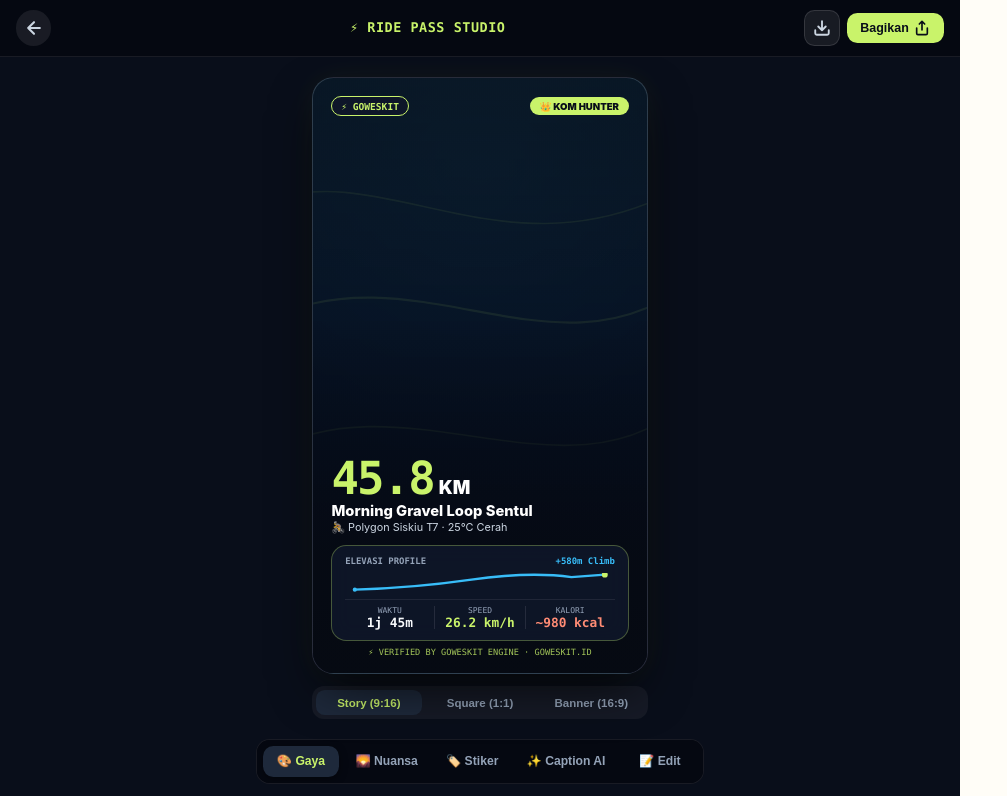
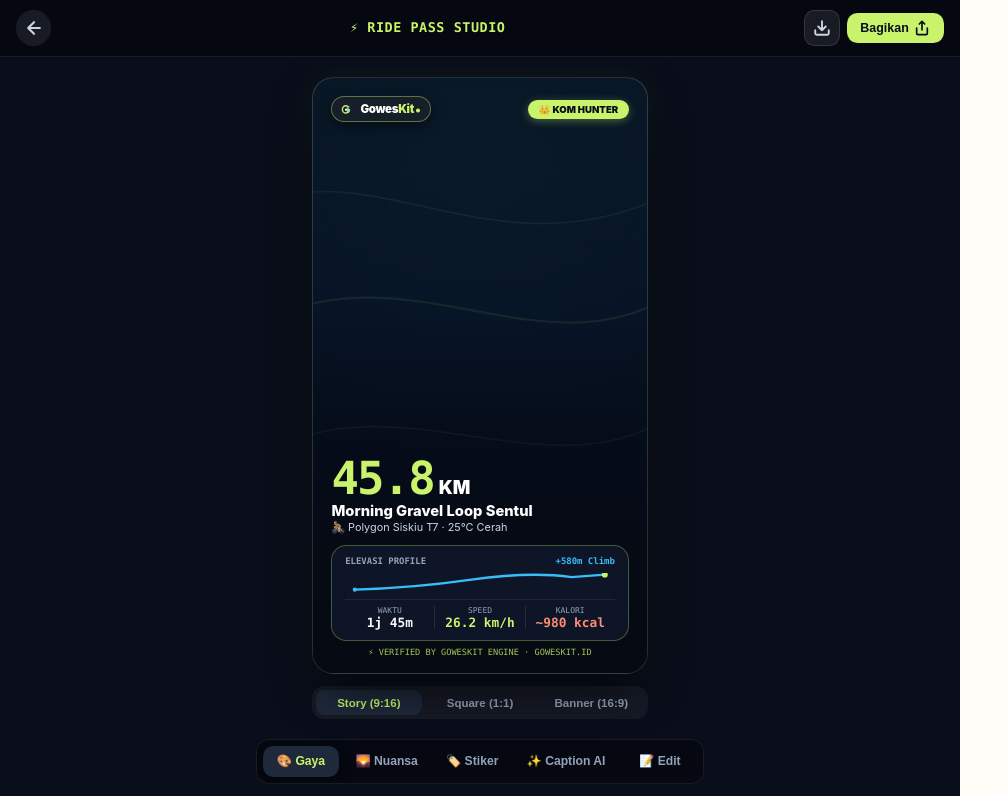
Before and after one commit to RiprLutuk/goweskit, a Nuxt app in the folder apps/web/: page /ride-flex in a window 1280 px wide. Shown: the top 796 px of the page, without its empty margins (0-1007 px from the left). Built offline with nearby package versions, Linux system fonts and the light colour scheme.

Commit message:
fix(ui): use official GowesKit Pro Cycling brand mark and typography across RideFlex poster and canvas renderer

```diff
--- a/apps/web/app/components/RideFlexStudioModal.vue
+++ b/apps/web/app/components/RideFlexStudioModal.vue
@@ -195,25 +195,60 @@
 
   // Dark Vignette
   const vignette = ctx.createLinearGradient(0, 0, 0, canvas.height);
-  vignette.addColorStop(0, 'rgba(6, 10, 18, 0.4)');
+  vignette.addColorStop(0, 'rgba(6, 10, 18, 0.3)');
   vignette.addColorStop(0.4, 'rgba(6, 10, 18, 0.1)');
   vignette.addColorStop(0.75, 'rgba(6, 10, 18, 0.85)');
   vignette.addColorStop(1, 'rgba(6, 10, 18, 0.98)');
   ctx.fillStyle = vignette;
   ctx.fillRect(0, 0, canvas.width, canvas.height);
 
-  // Top Branding Pill
-  ctx.fillStyle = 'rgba(15, 23, 42, 0.92)';
-  ctx.strokeStyle = '#C9F36A';
-  ctx.lineWidth = 3;
+  // Official GowesKit Brand Pill
+  const pillY = isStory ? 90 : 60;
+  ctx.fillStyle = 'rgba(23, 32, 42, 0.94)';
+  ctx.strokeStyle = 'rgba(201, 243, 106, 0.4)';
+  ctx.lineWidth = 2.5;
   ctx.beginPath();
-  ctx.roundRect(70, isStory ? 90 : 60, 360, 58, 29);
+  ctx.roundRect(70, pillY, 320, 64, 32);
   ctx.fill();
   ctx.stroke();
 
+  // Draw Mini Emblem Box
+  ctx.fillStyle = '#0F172A';
+  ctx.beginPath();
+  ctx.roundRect(82, pillY + 10, 44, 44, 12);
+  ctx.fill();
+
+  // Draw G Wheel mark
+  ctx.strokeStyle = '#C9F36A';
+  ctx.lineWidth = 3.5;
+  ctx.lineCap = 'round';
+  ctx.lineJoin = 'round';
+  ctx.beginPath();
+  ctx.arc(104, pillY + 32, 12, 0.6 * Math.PI, 1.8 * Math.PI);
+  ctx.lineTo(104, pillY + 32);
+  ctx.stroke();
+
+  // Draw Arrow
+  ctx.strokeStyle = '#8EDDF4';
+  ctx.lineWidth = 3;
+  ctx.beginPath();
+  ctx.moveTo(108, pillY + 26);
+  ctx.lineTo(116, pillY + 32);
+  ctx.lineTo(108, pillY + 38);
+  ctx.stroke();
+
+  // Draw Wordmark
+  ctx.font = '900 32px sans-serif';
+  ctx.fillStyle = '#FFFFFF';
+  ctx.fillText('Gowes', 140, pillY + 44);
   ctx.fillStyle = '#C9F36A';
-  ctx.font = '900 24px monospace';
-  ctx.fillText('⚡ GOWESKIT RIDE PASS', 95, isStory ? 128 : 98);
+  ctx.fillText('Kit', 255, pillY + 44);
+
+  // Green Dot
+  ctx.fillStyle = '#C9F36A';
+  ctx.beginPath();
+  ctx.arc(310, pillY + 41, 5, 0, 2 * Math.PI);
+  ctx.fill();
 
   if (rideForm.activeSticker !== 'none') {
     const stickerText = {
@@ -228,12 +263,12 @@
     if (stickerText) {
       ctx.fillStyle = '#C9F36A';
       ctx.beginPath();
-      ctx.roundRect(canvas.width - 440, isStory ? 90 : 60, 370, 58, 29);
+      ctx.roundRect(canvas.width - 440, pillY, 370, 64, 32);
       ctx.fill();
 
       ctx.fillStyle = '#0f172a';
-      ctx.font = '900 22px sans-serif';
-      ctx.fillText(stickerText, canvas.width - 415, isStory ? 128 : 98);
+      ctx.font = '900 24px sans-serif';
+      ctx.fillText(stickerText, canvas.width - 415, pillY + 42);
     }
   }
 
@@ -435,8 +470,22 @@
             >
               <div class="modal-poster-vignette"></div>
 
+              <!-- Official GowesKit Brand Chip -->
               <div class="modal-poster-top">
-                <div class="m-brand-badge">⚡ GOWESKIT</div>
+                <div class="m-brand-chip">
+                  <div class="m-brand-mark-box">
+                    <svg viewBox="0 0 40 40" fill="none" width="16" height="16" aria-hidden="true">
+                      <rect width="40" height="40" rx="10" fill="#17202A" />
+                      <path d="M27 15.2C25.3 13.2 22.8 12 20 12C15.0294 12 11 16.0294 11 21C11 25.9706 15.0294 30 20 30C24.4 30 28.1 26.8 28.8 22.5H19" stroke="#C9F36A" stroke-width="3.5" stroke-linecap="round" stroke-linejoin="round" />
+                      <path d="M23 17.5L28.2 22.5L23 27.5" stroke="#8EDDF4" stroke-width="3" stroke-linecap="round" stroke-linejoin="round" />
+                      <circle cx="20" cy="21" r="2.2" fill="#FFFFFF" />
+                    </svg>
+                  </div>
+                  <span class="m-brand-text">
+                    <span class="text-white">Gowes</span><span class="text-lime">Kit</span><span class="m-brand-dot"></span>
+                  </span>
+                </div>
+
                 <div v-if="rideForm.activeSticker !== 'none'" class="m-sticker-badge">
                   {{
                     {
@@ -911,15 +960,43 @@
   justify-content: space-between;
 }
 
-.m-brand-badge {
-  font-family: var(--font-mono);
-  font-size: 0.6rem;
+.m-brand-chip {
+  display: inline-flex;
+  align-items: center;
+  gap: 0.35rem;
+  background: rgba(23, 32, 42, 0.92);
+  border: 1.2px solid rgba(201, 243, 106, 0.4);
+  padding: 0.2rem 0.55rem 0.2rem 0.3rem;
+  border-radius: 9999px;
+}
+
+.m-brand-mark-box {
+  display: flex;
+  align-items: center;
+  justify-content: center;
+}
+
+.m-brand-text {
+  display: inline-flex;
+  align-items: baseline;
+  font-family: var(--font-ui);
+  font-size: 0.65rem;
   font-weight: 900;
-  color: var(--color-chain-lime);
-  background: rgba(15, 23, 42, 0.9);
-  padding: 0.2rem 0.55rem;
-  border-radius: 9999px;
-  border: 1px solid var(--color-chain-lime);
+  letter-spacing: -0.03em;
+  line-height: 1;
+}
+
+.text-white { color: #FFFFFF; }
+.text-lime { color: var(--color-chain-lime); }
+
+.m-brand-dot {
+  display: inline-block;
+  width: 0.35em;
+  height: 0.35em;
+  border-radius: 50%;
+  background: var(--color-chain-lime);
+  margin-left: 0.15em;
+  transform: translateY(-0.05em);
 }
 
 .m-sticker-badge {
--- a/apps/web/app/pages/ride-flex.vue
+++ b/apps/web/app/pages/ride-flex.vue
@@ -190,19 +190,55 @@
   ctx.fillStyle = vignette;
   ctx.fillRect(0, 0, canvas.width, canvas.height);
 
-  // Top Branding Pill
-  ctx.fillStyle = 'rgba(15, 23, 42, 0.92)';
+  // Official GowesKit Brand Pill
+  const pillY = isStory ? 90 : 60;
+  ctx.fillStyle = 'rgba(23, 32, 42, 0.94)';
+  ctx.strokeStyle = 'rgba(201, 243, 106, 0.4)';
+  ctx.lineWidth = 2.5;
+  ctx.beginPath();
+  ctx.roundRect(70, pillY, 320, 64, 32);
+  ctx.fill();
+  ctx.stroke();
+
+  // Draw Mini Emblem Box
+  ctx.fillStyle = '#0F172A';
+  ctx.beginPath();
+  ctx.roundRect(82, pillY + 10, 44, 44, 12);
+  ctx.fill();
+
+  // Draw G Wheel mark
   ctx.strokeStyle = '#C9F36A';
+  ctx.lineWidth = 3.5;
+  ctx.lineCap = 'round';
+  ctx.lineJoin = 'round';
+  ctx.beginPath();
+  ctx.arc(104, pillY + 32, 12, 0.6 * Math.PI, 1.8 * Math.PI);
+  ctx.lineTo(104, pillY + 32);
+  ctx.stroke();
+
+  // Draw Arrow
+  ctx.strokeStyle = '#8EDDF4';
   ctx.lineWidth = 3;
   ctx.beginPath();
-  ctx.roundRect(70, isStory ? 90 : 60, 360, 58, 29);
+  ctx.moveTo(108, pillY + 26);
+  ctx.lineTo(116, pillY + 32);
+  ctx.lineTo(108, pillY + 38);
+  ctx.stroke();
+
+  // Draw Wordmark
+  ctx.font = '900 32px sans-serif';
+  ctx.fillStyle = '#FFFFFF';
+  ctx.fillText('Gowes', 140, pillY + 44);
+  ctx.fillStyle = '#C9F36A';
+  ctx.fillText('Kit', 255, pillY + 44);
+
+  // Green Dot
+  ctx.fillStyle = '#C9F36A';
+  ctx.beginPath();
+  ctx.arc(310, pillY + 41, 5, 0, 2 * Math.PI);
   ctx.fill();
-  ctx.stroke();
-
-  ctx.fillStyle = '#C9F36A';
-  ctx.font = '900 24px monospace';
-  ctx.fillText('⚡ GOWESKIT RIDE PASS', 95, isStory ? 128 : 98);
-
+
+  // Sticker Badge if selected
   if (rideForm.activeSticker !== 'none') {
     const stickerText = {
       kom: '👑 KOM HUNTER',
@@ -216,15 +252,16 @@
     if (stickerText) {
       ctx.fillStyle = '#C9F36A';
       ctx.beginPath();
-      ctx.roundRect(canvas.width - 440, isStory ? 90 : 60, 370, 58, 29);
+      ctx.roundRect(canvas.width - 440, pillY, 370, 64, 32);
       ctx.fill();
 
       ctx.fillStyle = '#0f172a';
-      ctx.font = '900 22px sans-serif';
-      ctx.fillText(stickerText, canvas.width - 415, isStory ? 128 : 98);
+      ctx.font = '900 24px sans-serif';
+      ctx.fillText(stickerText, canvas.width - 415, pillY + 42);
     }
   }
 
+  // Hero Distance
   const heroY = isStory ? 1040 : (isLandscape ? 420 : 470);
   ctx.fillStyle = '#C9F36A';
   ctx.font = '900 145px monospace';
@@ -413,9 +450,22 @@
 
           <div class="poster-vignette-layer"></div>
 
-          <!-- Poster Top Badge Strip -->
+          <!-- Official GowesKit Brand Pill & Achievement Sticker -->
           <div class="poster-card-top">
-            <div class="brand-chip">⚡ GOWESKIT</div>
+            <div class="brand-chip">
+              <div class="brand-mark-mini">
+                <svg viewBox="0 0 40 40" fill="none" width="16" height="16" aria-hidden="true">
+                  <rect width="40" height="40" rx="10" fill="#17202A" />
+                  <path d="M27 15.2C25.3 13.2 22.8 12 20 12C15.0294 12 11 16.0294 11 21C11 25.9706 15.0294 30 20 30C24.4 30 28.1 26.8 28.8 22.5H19" stroke="#C9F36A" stroke-width="3.5" stroke-linecap="round" stroke-linejoin="round" />
+                  <path d="M23 17.5L28.2 22.5L23 27.5" stroke="#8EDDF4" stroke-width="3" stroke-linecap="round" stroke-linejoin="round" />
+                  <circle cx="20" cy="21" r="2.2" fill="#FFFFFF" />
+                </svg>
+              </div>
+              <span class="brand-text-mini">
+                <span class="brand-text-gowes">Gowes</span><span class="brand-text-kit">Kit</span><span class="brand-dot-mini"></span>
+              </span>
+            </div>
+
             <div
               v-if="rideForm.activeSticker !== 'none'"
               class="sticker-chip"
@@ -934,7 +984,7 @@
   padding: 0.95rem 1.15rem 0.85rem !important;
 }
 
-/* When landscape, adjust layout to be side-by-side */
+/* When landscape, adjust layout */
 .aspect--landscape .poster-card-center {
   margin-top: 0.2rem !important;
   margin-bottom: 0.2rem !important;
@@ -1007,7 +1057,7 @@
   z-index: 1;
 }
 
-/* Poster Card Header */
+/* Official Brand Chip */
 .poster-card-top {
   position: relative;
   z-index: 2;
@@ -1017,14 +1067,48 @@
 }
 
 .brand-chip {
-  font-family: var(--font-mono);
-  font-size: 0.6rem;
+  display: inline-flex;
+  align-items: center;
+  gap: 0.4rem;
+  background: rgba(23, 32, 42, 0.92);
+  border: 1.2px solid rgba(201, 243, 106, 0.4);
+  padding: 0.25rem 0.65rem 0.25rem 0.35rem;
+  border-radius: 9999px;
+  box-shadow: 0 4px 12px rgba(0, 0, 0, 0.5);
+}
+
+.brand-mark-mini {
+  display: flex;
+  align-items: center;
+  justify-content: center;
+}
+
+.brand-text-mini {
+  display: inline-flex;
+  align-items: baseline;
+  font-family: var(--font-ui);
+  font-size: 0.72rem;
   font-weight: 900;
+  letter-spacing: -0.03em;
+  line-height: 1;
+}
+
+.brand-text-gowes {
+  color: #FFFFFF;
+}
+
+.brand-text-kit {
   color: var(--color-chain-lime);
-  background: rgba(15, 23, 42, 0.9);
-  padding: 0.2rem 0.55rem;
-  border-radius: 9999px;
-  border: 1px solid var(--color-chain-lime);
+}
+
+.brand-dot-mini {
+  display: inline-block;
+  width: 0.35em;
+  height: 0.35em;
+  border-radius: 50%;
+  background: var(--color-chain-lime);
+  margin-left: 0.15em;
+  transform: translateY(-0.05em);
 }
 
 .sticker-chip {
@@ -1032,8 +1116,9 @@
   font-weight: 900;
   color: #080d19;
   background: var(--color-chain-lime);
-  padding: 0.2rem 0.6rem;
+  padding: 0.25rem 0.65rem;
   border-radius: 9999px;
+  box-shadow: 0 2px 8px rgba(201, 243, 106, 0.35);
 }
 
 /* Poster Center Hero Typography */
```
